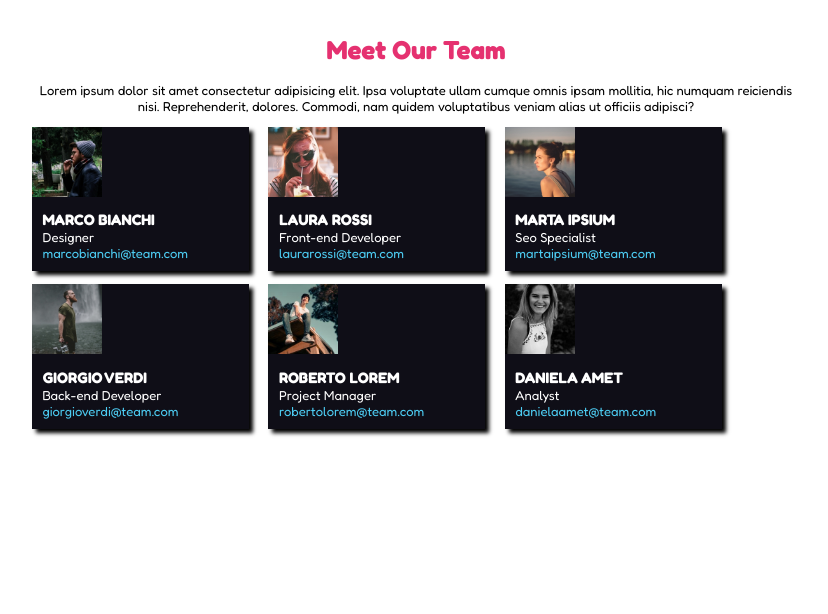
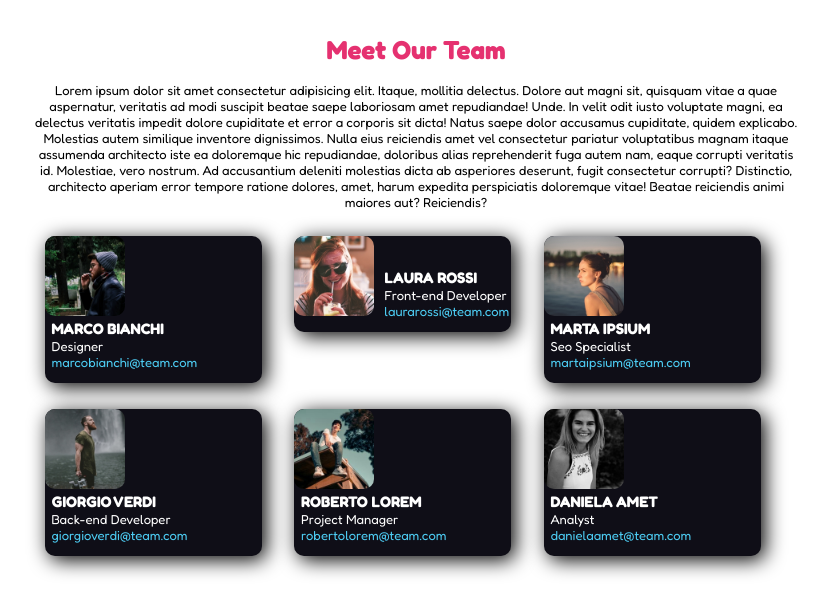
Before and after one commit to LuisJann/html-css-float-cards, a plain HTML site: page index.html in a window 1280 px wide. Shown: the whole page, without its empty margins (224-1052 px from the left). Drawn offline with Linux system fonts and the light colour scheme.

Commit message:
correzioni con olga

```diff
--- a/css/style.css
+++ b/css/style.css
@@ -13,6 +13,7 @@ html{
 
 .container{
     width: 60%;
+    max-width: 1200px;
     margin: 0 auto;
     font-size: small;
 }
@@ -29,15 +30,19 @@ h1{
 .col{
     width: calc(100% / 3 - 3em);
     margin-right: 1.5em;
-    margin-top: 1em;
+    margin-top: 2em;
+    margin-left: 1em;
     float: left;
     color: white;
     background-color: rgb(15 14 23);
-    box-shadow: 4px 4px 4px black;
+    box-shadow: 4px 4px 20px black;
+    border-radius: 10px;
 }
 
+
 img{
-    width: 70px;
+    width: 80px;
+    border-radius: 10px;
 }
 
 .email{
@@ -46,5 +51,6 @@ img{
 
 .name{
     display: inline-block;
-    padding: .8em;
+    margin-bottom: 1em;
+    padding-left: .5em;
 }
--- a/index.html
+++ b/index.html
@@ -4,10 +4,12 @@
     <meta charset="UTF-8">
     <meta http-equiv="X-UA-Compatible" content="IE=edge">
     <meta name="viewport" content="width=device-width, initial-scale=1.0">
+    <!-- FONTS -->
     <link rel="preconnect" href="https://fonts.googleapis.com">
     <link rel="preconnect" href="https://fonts.gstatic.com" crossorigin>
     <link href="https://fonts.googleapis.com/css2?family=Fredoka:wght@300;400;500;600;700&display=swap" rel="stylesheet">
     <title>Document</title>
+    <!-- STYLE -->
     <link rel="stylesheet" href="css/style.css">
 </head>
 <body>
@@ -17,7 +19,10 @@
     <main class="container">
        <div>
             <h1>Meet Our Team</h1>
-            <p>Lorem ipsum dolor sit amet consectetur adipisicing elit. Ipsa voluptate ullam cumque omnis ipsam mollitia, hic numquam reiciendis nisi. Reprehenderit, dolores. Commodi, nam quidem voluptatibus veniam alias ut officiis adipisci?</p>
+            <p>Lorem ipsum dolor sit amet consectetur adipisicing elit. Itaque, mollitia delectus. Dolore aut magni sit, quisquam vitae a quae aspernatur, veritatis ad modi suscipit beatae saepe laboriosam amet repudiandae! Unde.
+            In velit odit iusto voluptate magni, ea delectus veritatis impedit dolore cupiditate et error a corporis sit dicta! Natus saepe dolor accusamus cupiditate, quidem explicabo. Molestias autem similique inventore dignissimos.
+            Nulla eius reiciendis amet vel consectetur pariatur voluptatibus magnam itaque assumenda architecto iste ea doloremque hic repudiandae, doloribus alias reprehenderit fuga autem nam, eaque corrupti veritatis id. Molestiae, vero nostrum.
+            Ad accusantium deleniti molestias dicta ab asperiores deserunt, fugit consectetur corrupti? Distinctio, architecto aperiam error tempore ratione dolores, amet, harum expedita perspiciatis doloremque vitae! Beatae reiciendis animi maiores aut? Reiciendis?</p>
         </div>
         <!-- CARD-1 -->
         <section>
@@ -27,12 +32,12 @@
                     <h3>MARCO BIANCHI</h3>
                     <span>Designer</span> <br>
                     <span class="email">marcobianchi@team.com</span>
-                 </div>
+                </div>
             </div>
        </section>
         <!-- 2 -->
-        <section>
-            <div class="col">
+        <section class="col">
+            <div>
                 <img  src="img/female1.png" alt="">
                 <div class="name">
                     <h3>LAURA ROSSI</h3>
@@ -42,8 +47,8 @@
             </div>
         </section>
        <!-- 3 -->
-        <section>
-            <div class="col">
+        <section class="col">
+            <div>
                 <img  src="img/female2.png" alt="">
                 <div class="name">
                     <h3>MARTA IPSIUM</h3>
@@ -53,8 +58,8 @@
             </div>
         </section>
         <!-- 4 -->
-        <section>
-            <div class="col">
+        <section class="col">
+            <div>
                 <img  src="img/male2.png" alt="">
                 <div class="name">
                     <h3>GIORGIO VERDI</h3>
@@ -64,8 +69,8 @@
             </div>
         </section>
         <!-- 5 -->
-        <section>
-            <div class="col">
+        <section class="col">
+            <div>
                 <img  src="img/male3.png" alt="">
                 <div class="name">
                     <h3>ROBERTO LOREM</h3>
@@ -75,8 +80,8 @@
             </div>
         </section>
         <!-- 6 -->
-        <section>
-            <div class="col">
+        <section class="col">
+            <div>
                 <img  src="img/female3.png" alt="">
                 <div class="name">
                     <h3>DANIELA AMET</h3>
```
